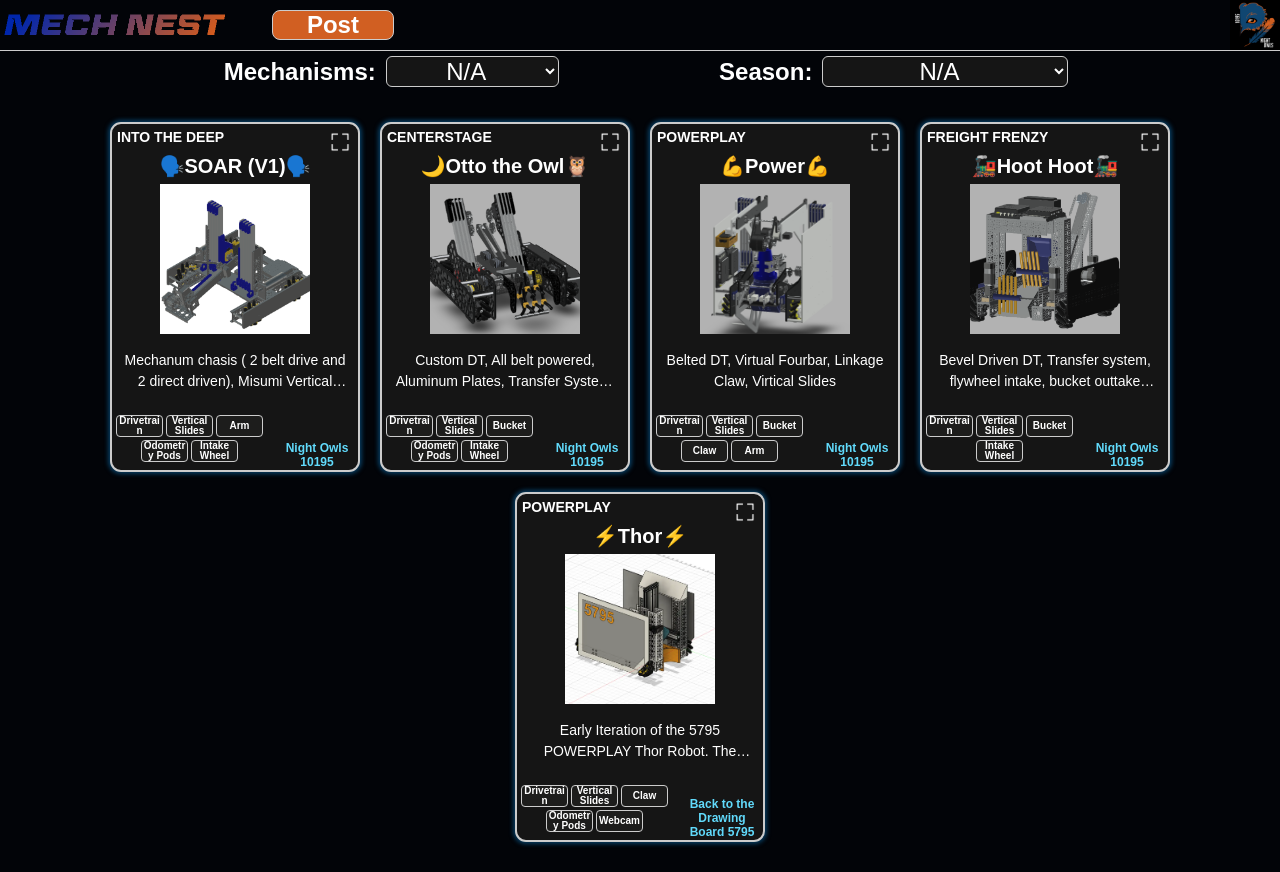
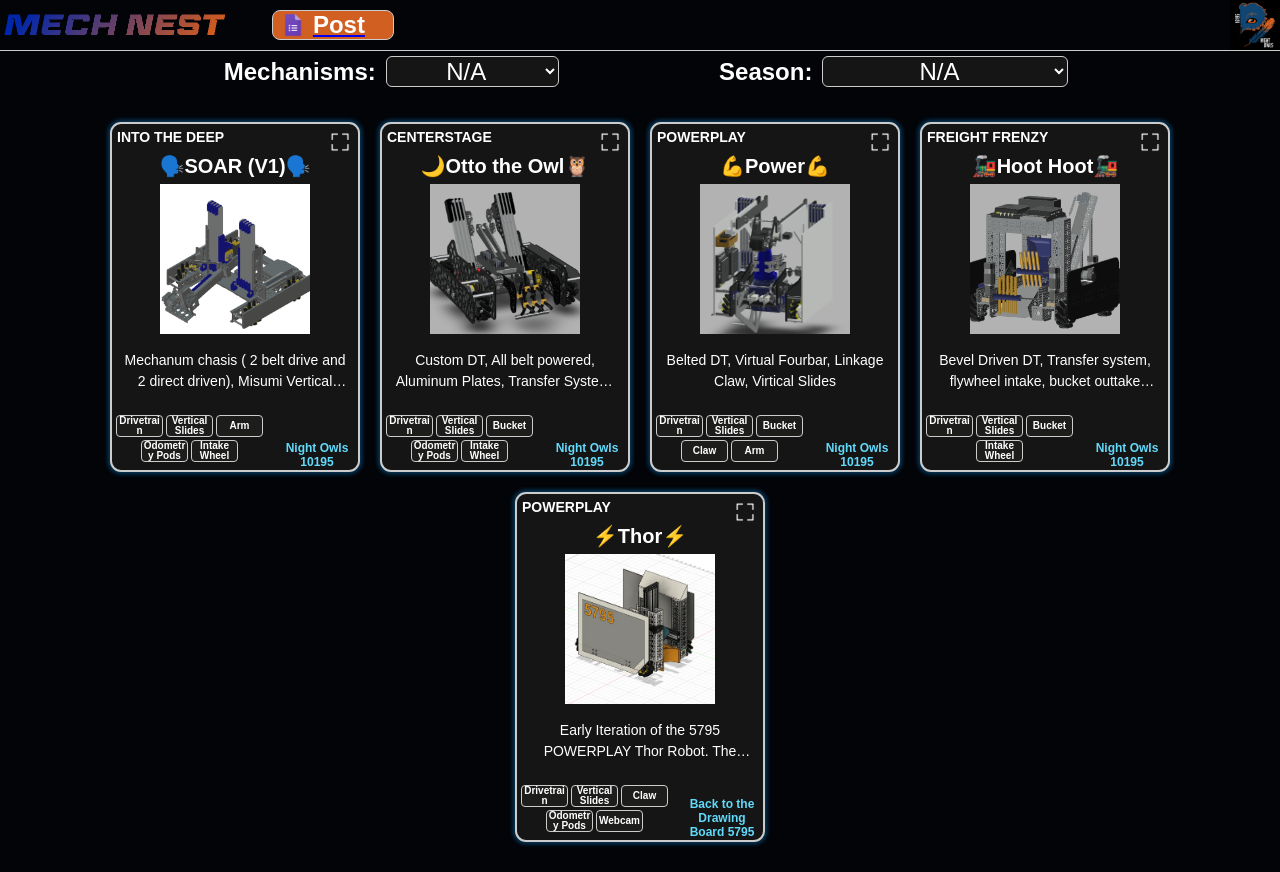
Before and after one commit to FTC-10195/MechNest, a React (Create React App) app: page / in a window 1280 px wide. Built offline with nearby package versions, Linux system fonts and the light colour scheme.

Commit message:
Add a Google Forms logo on the "Post" button

```diff
--- a/package.json
+++ b/package.json
@@ -7,15 +7,15 @@
     "cra-template": "1.2.0",
     "react": "^19.0.0",
     "react-dom": "^19.0.0",
-    "react-scripts": "5.0.1"
+    "react-scripts": "^5.0.1"
   },
   "scripts": {
     "start": "react-scripts start",
     "build": "react-scripts build",
     "test": "react-scripts test",
     "eject": "react-scripts eject",
-  "predeploy": "npm run build",
-  "deploy": "gh-pages -d build"
+    "predeploy": "npm run build",
+    "deploy": "gh-pages -d build"
   },
   "eslintConfig": {
     "extends": [
--- a/src/Navbar.css
+++ b/src/Navbar.css
@@ -32,9 +32,16 @@
   border: 1px solid #ccc;
   border-style: solid;
   border-radius: 1vmin;
-  display: inline-block;
+  display: flex;
   background-color: #D15F22;
   transition: transform 0.2s;
+  gap: 0.5rem;
+  align-items: center;
+}
+.post-button img.forms-icon {
+  width: 1.5rem;
+  height: 1.5rem;
+  padding-left: 0.5rem;
 }
 .post-button:hover {
   background-color: #eb6a25;
--- a/src/Navbar.js
+++ b/src/Navbar.js
@@ -1,5 +1,4 @@
 import React from 'react';
-import { useState } from 'react';
 import './Navbar.css';
 import './index.css';
 //Use the 'App.css to give color, shape, size, style, etc
@@ -13,8 +12,8 @@ function Navbar({isMobile}) {
             target="_blank"
             rel="noopener noreferrer"
           >
-        <span className="post-button">Post</span>
-        </a>
+          <span className="post-button"><img src={'./Images/googleformslogo.png'} className="forms-icon"/>Post</span>
+          </a>
       </div>
         <a
           href="https://ecgrobotics.org/ftc10195/"
```
Also changed, not shown: public/Images/googleformslogo.png (added), 1 other file (tests, documents, lock files or other folders).
